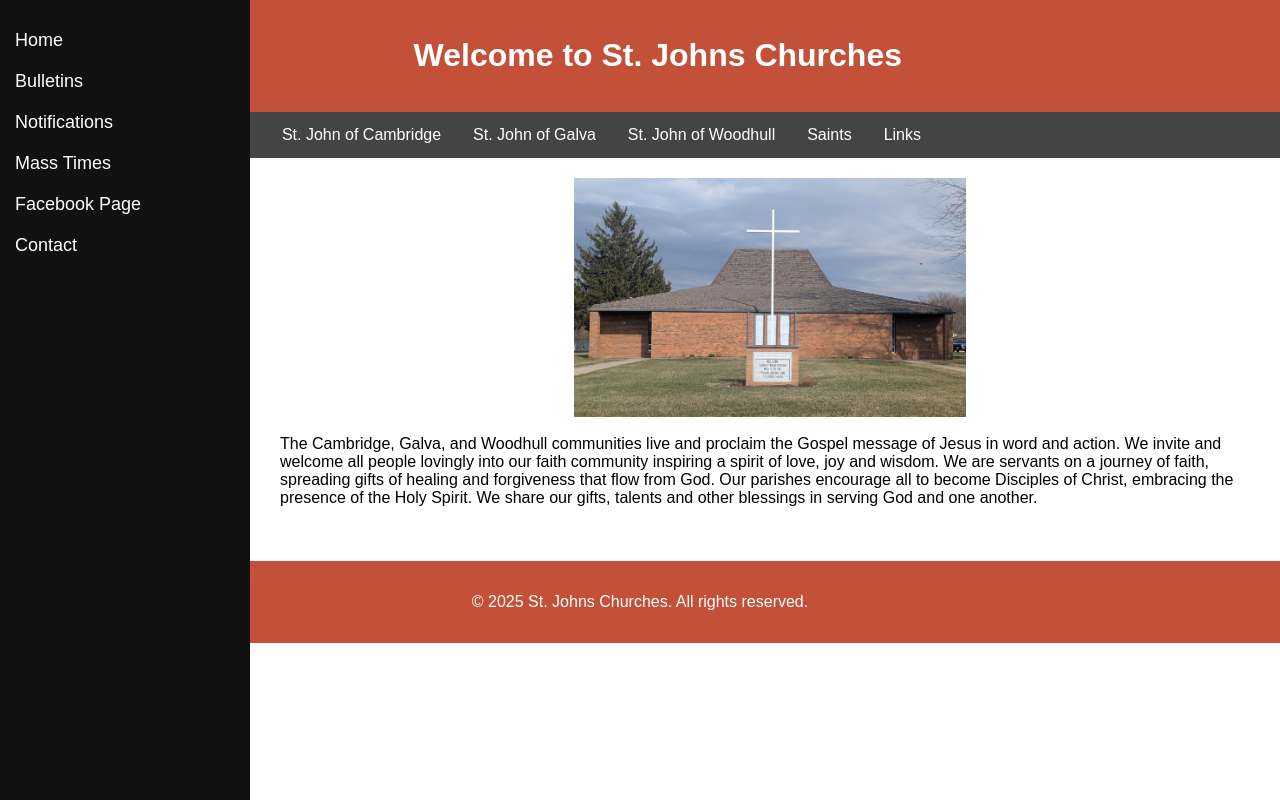
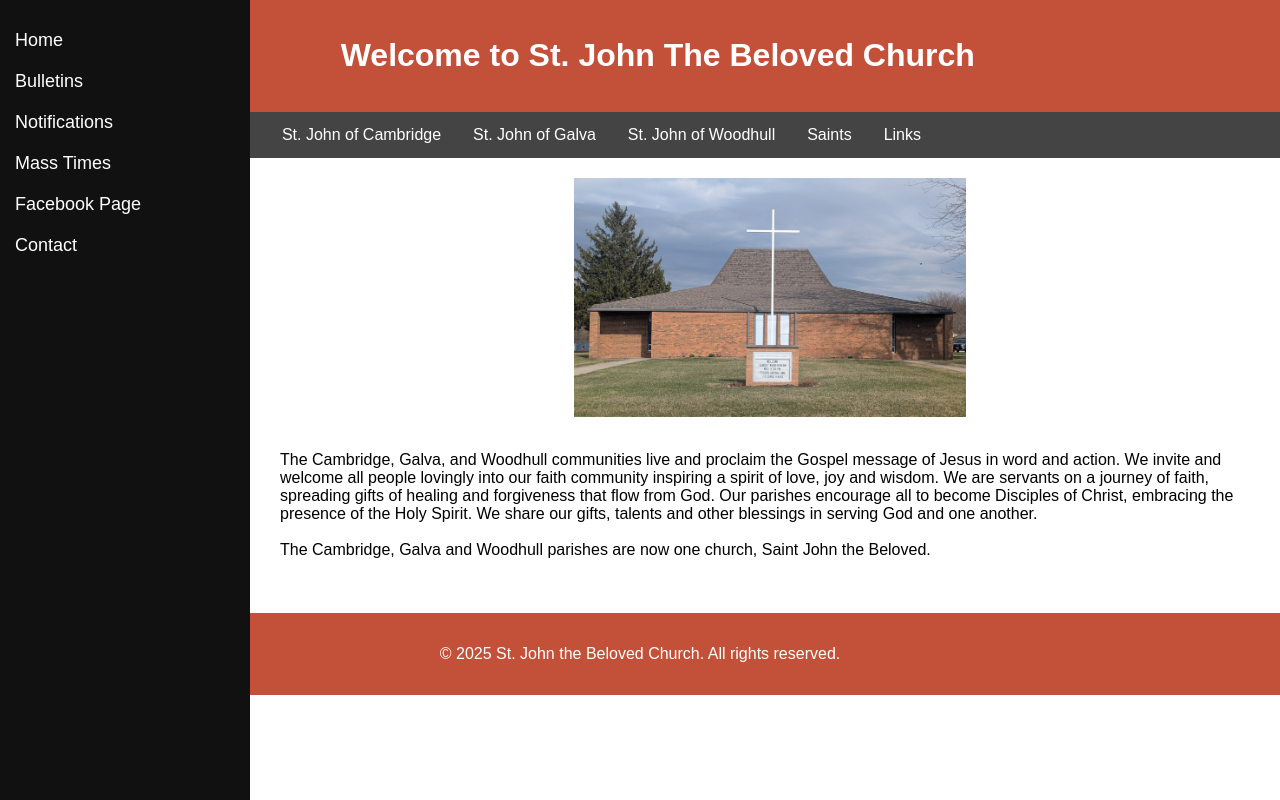
Before and after one commit to bboberg77/sjthebeloved.org, a plain HTML site: page index.html in a window 1280 px wide. Drawn offline with Linux system fonts and the light colour scheme.

Commit message:
Updated to: The Beloved

```diff
--- a/index.html
+++ b/index.html
@@ -8,7 +8,7 @@
 </head>
 <body>
     <header>
-        <h1>&nbsp;&nbsp;&nbsp;&nbsp;Welcome to St. Johns Churches</h1>
+        <h1>&nbsp;&nbsp;&nbsp;&nbsp;Welcome to St. John The Beloved Church</h1>
     </header>
     <nav>
         <a href="index.html">Home</a>
@@ -29,10 +29,18 @@
     </div>
     <div class="main-content">
         <img src="images/CambridgeChurchFront1.jpg" alt="Cambridge St. John" class="centerGalvaImg" style="width:40%;height:auto;"><br>
-        The Cambridge, Galva, and Woodhull communities live and proclaim the Gospel message of Jesus in word and action.  We invite and welcome all people lovingly into our faith community inspiring a spirit of love, joy and wisdom.  We are servants on a journey of faith, spreading gifts of healing and forgiveness that flow from God.  Our parishes encourage all to become Disciples of Christ, embracing the presence of the Holy Spirit.  We share our gifts, talents and other blessings in serving God and one another.<BR><BR></p>
+        <p>The Cambridge, Galva, and Woodhull communities live and proclaim the Gospel message of Jesus in word and action.  We invite
+            and welcome all people lovingly into our faith community inspiring a spirit of love, joy and wisdom.  We are servants on a
+            journey of faith, spreading gifts of healing and forgiveness that flow from God.  Our parishes encourage all to become Disciples
+            of Christ, embracing the presence of the Holy Spirit.  We share our gifts, talents and other blessings in serving God and
+            one another.<BR><BR>
+
+            The Cambridge, Galva and Woodhull parishes are now one church, Saint John the Beloved. <BR><BR>
+        </p>
+
     </div>
     <footer>
-        <p>© 2025 St. Johns Churches. All rights reserved.</p>
+        <p>© 2025 St. John the Beloved Church. All rights reserved.</p>
     </footer>
 </body>
 </html>
```
Also changed, not shown: bulletins.html (+2 -2 lines), bulletins2026.html (+2 -2 lines), contact.html (+2 -2 lines), links.html (+2 -2 lines), masstimes.html (+2 -2 lines), notifications.html (+2 -2 lines), saints.html (+2 -2 lines), stjcambridge.html (+3 -3 lines), stjgalva.html (+3 -3 lines), stjwoodhull.html (+3 -3 lines).
